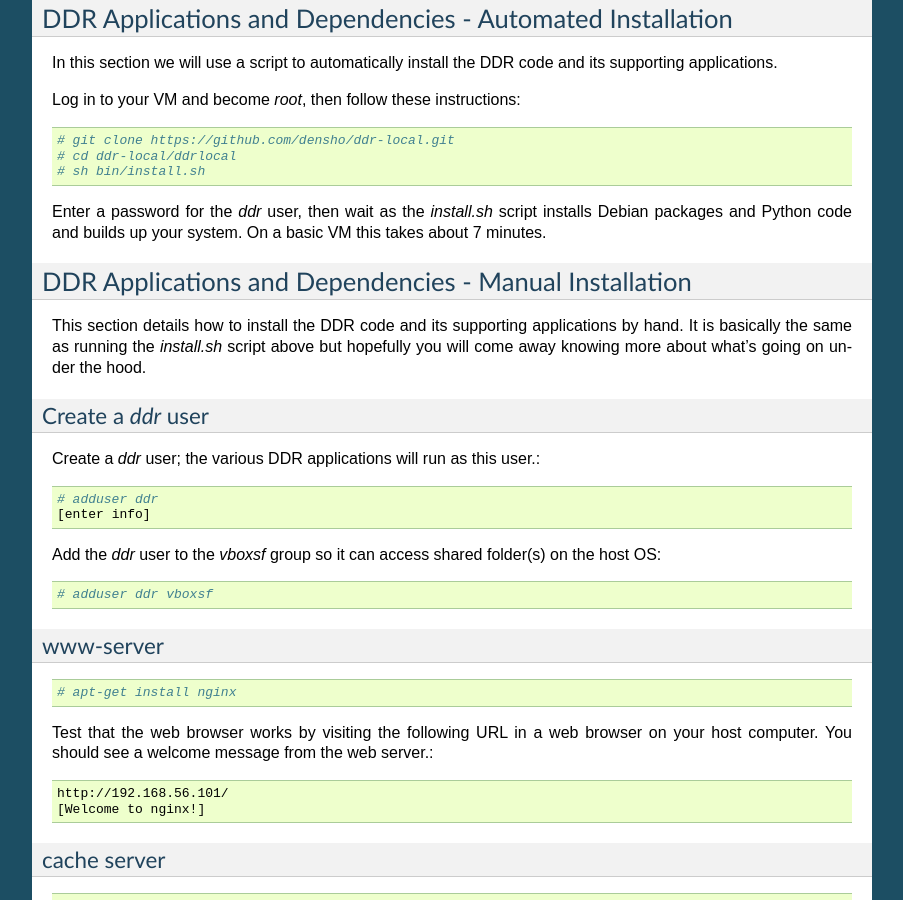
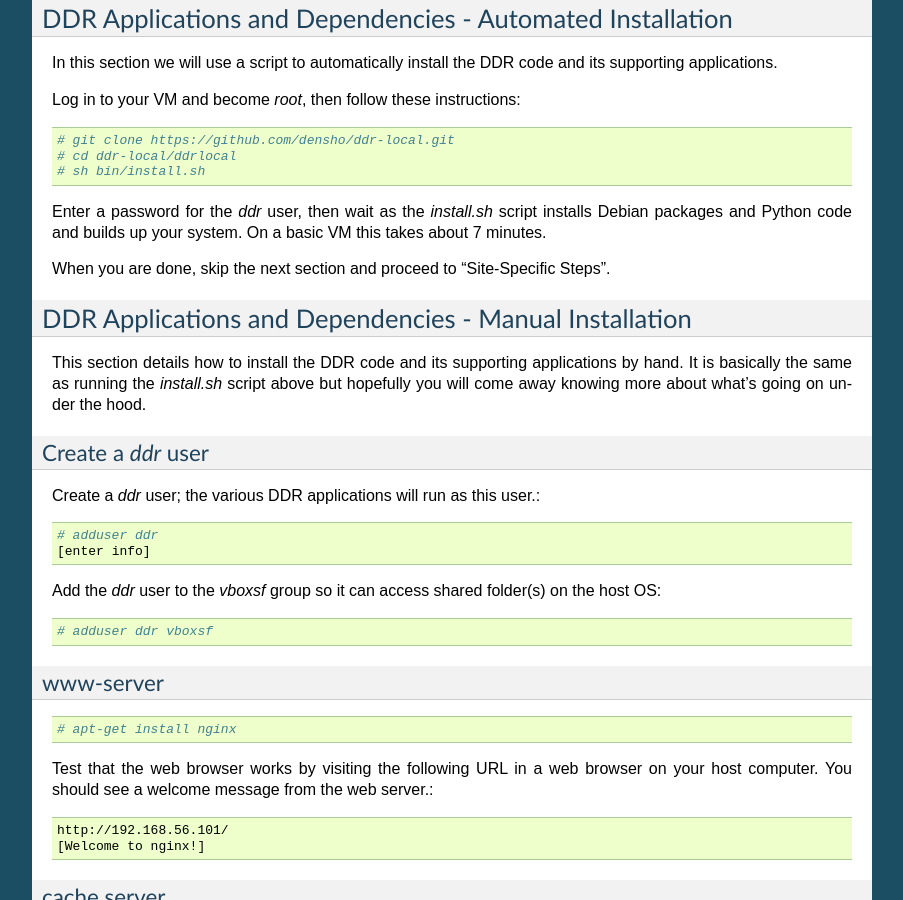
Before and after one commit to denshoproject/ddr-manual, a Sphinx documentation site: the page built from source/admins/workstations/create-workstation-vm.rst, in a window 1280 px wide and 900 px high, scrolled down 6735 px. Shown: the whole window, without its empty margins (198-1101 px from the left). Built offline with Sphinx 7.4.7, drawn with Linux system fonts in a browser that asks for light colours.

Commit message:
directions for install.sh users

```diff
--- a/source/admins/workstations/create-workstation-vm.rst
+++ b/source/admins/workstations/create-workstation-vm.rst
@@ -426,6 +426,8 @@
 
 Enter a password for the `ddr` user, then wait as the `install.sh` script installs Debian packages and Python code and builds up your system.  On a basic VM this takes about 7 minutes.
 
+When you are done, skip the next section and proceed to "Site-Specific Steps".
+
 
 
 DDR Applications and Dependencies - Manual Installation
```
